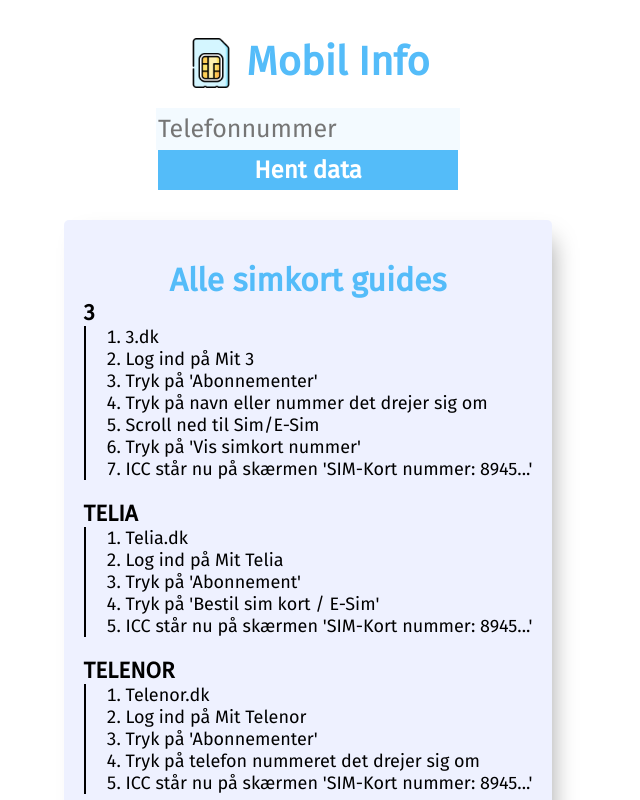
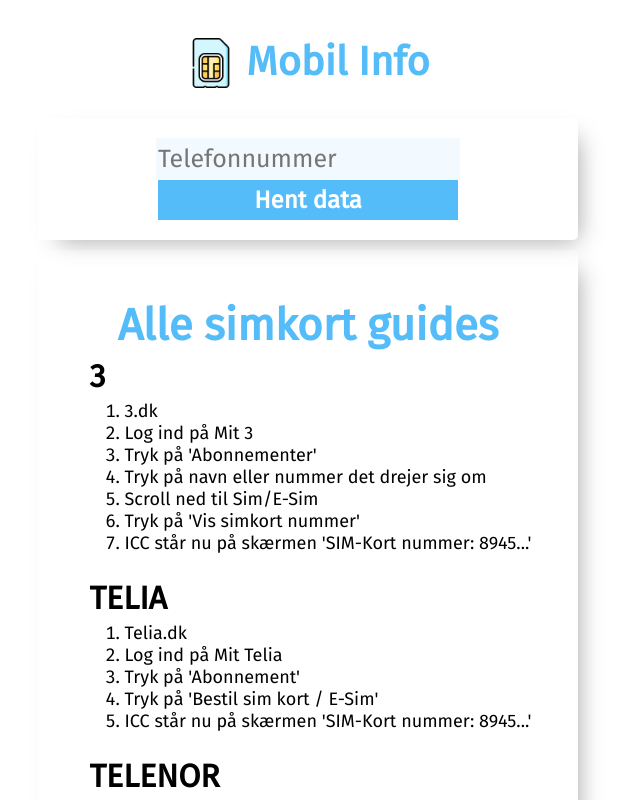
Before and after one commit to Doodzii/mobilinfo-frontend, a React (Create React App) app: page / in a window 1280 px wide. Shown: the top 800 px of the page, without its empty margins (332-972 px from the left). Built offline with nearby package versions, Linux system fonts and the light colour scheme.

Commit message:
Changed styles

```diff
--- a/src/App.js
+++ b/src/App.js
@@ -80,6 +80,7 @@
                 <b>Mobil Info</b>
             </p>
 
+            <div class="search-container">
                 <input
                     className="number"
                     placeholder="Telefonnummer"
@@ -111,6 +112,7 @@
                         <InfoComponent />
                     </>
                 )}
+            </div>
 
             <Allguides />
         </div>
--- a/src/styles/allguides.css
+++ b/src/styles/allguides.css
@@ -1,7 +1,11 @@
 .allguides {
-    margin-top: 30px;
-    background-color: #92a4ff27;
-    display: block;
+    display: flex;
+    flex-direction: column;
+    align-items: center;
+    width: 500px;
+    font-size: 22px;
+    margin-top: 10px;
+    background-color: #ffffff27;
     padding: 20px;
     border-radius: 5px;
     box-shadow: 10px 10px 23px -10px rgba(0, 0, 0, 0.36);
--- a/src/styles/app.css
+++ b/src/styles/app.css
@@ -27,6 +27,20 @@
     font-size: 25px;
 }
 
+.search-container {
+    display: flex;
+    flex-direction: column;
+    align-items: center;
+    width: 500px;
+    font-size: 22px;
+    margin-top: 10px;
+    background-color: #ffffff27;
+    padding: 20px;
+    border-radius: 5px;
+    box-shadow: 10px 10px 23px -10px rgba(0, 0, 0, 0.36);
+    -webkit-box-shadow: 10px 10px 23px -10px rgba(0, 0, 0, 0.36);
+    -moz-box-shadow: 10px 10px 23px -10px rgba(0, 0, 0, 0.36);
+}
 
 .number {
     width: 300px;
--- a/src/styles/result.css
+++ b/src/styles/result.css
@@ -1,12 +1,5 @@
 .result {
-    font-size: 22px;
-    margin-top: 10px;
-    background-color: #92a4ff27;
-    padding: 20px;
-    border-radius: 5px;
-    box-shadow: 10px 10px 23px -10px rgba(0, 0, 0, 0.36);
-    -webkit-box-shadow: 10px 10px 23px -10px rgba(0, 0, 0, 0.36);
-    -moz-box-shadow: 10px 10px 23px -10px rgba(0, 0, 0, 0.36);
+    margin-top: 50px;
 }
 
 .result-header p {
@@ -69,7 +62,8 @@
 }
 
 .guideContainer p {
-    font-size: 1.4rem;
+    font-size: 2rem;
+    padding: 5px;
     margin: 0;
     font-weight: 600;
 }
@@ -77,5 +71,4 @@
 .guideList {
     margin: 0;
     font-size: 18px;
-    border-left: 2px solid black;
 }
```
Lines whose indentation alone changed are shown as unchanged.
